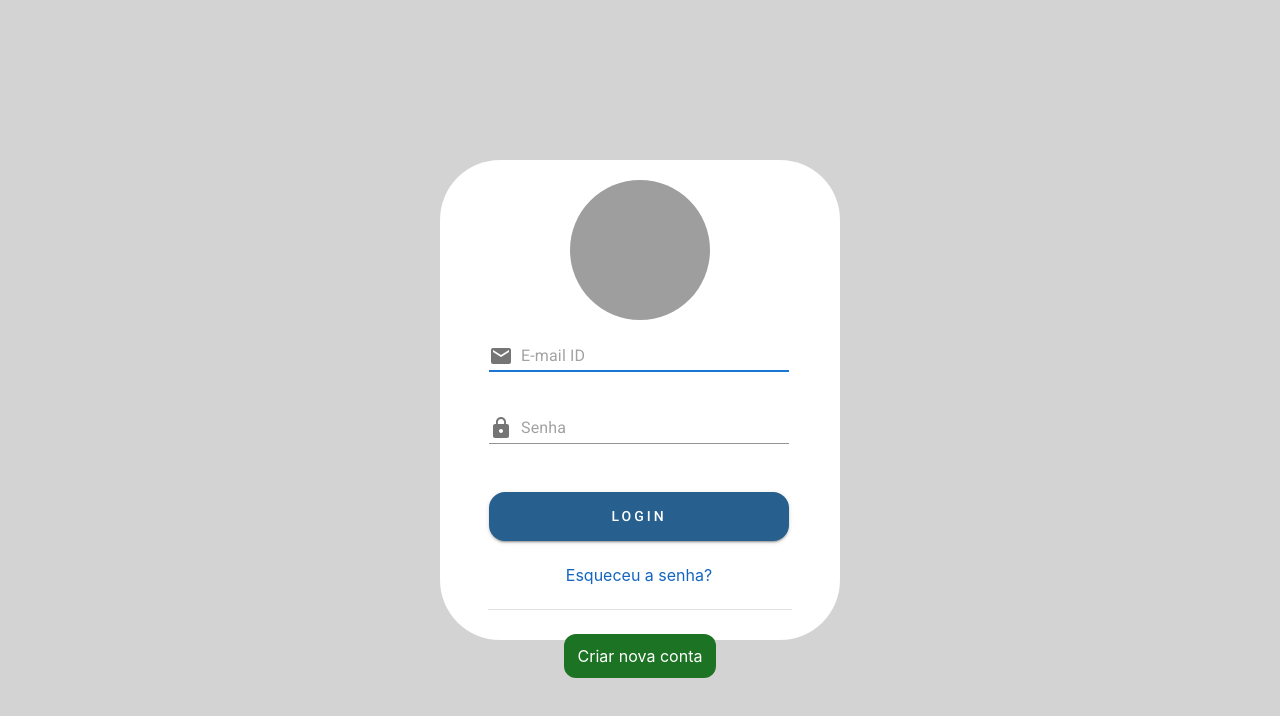
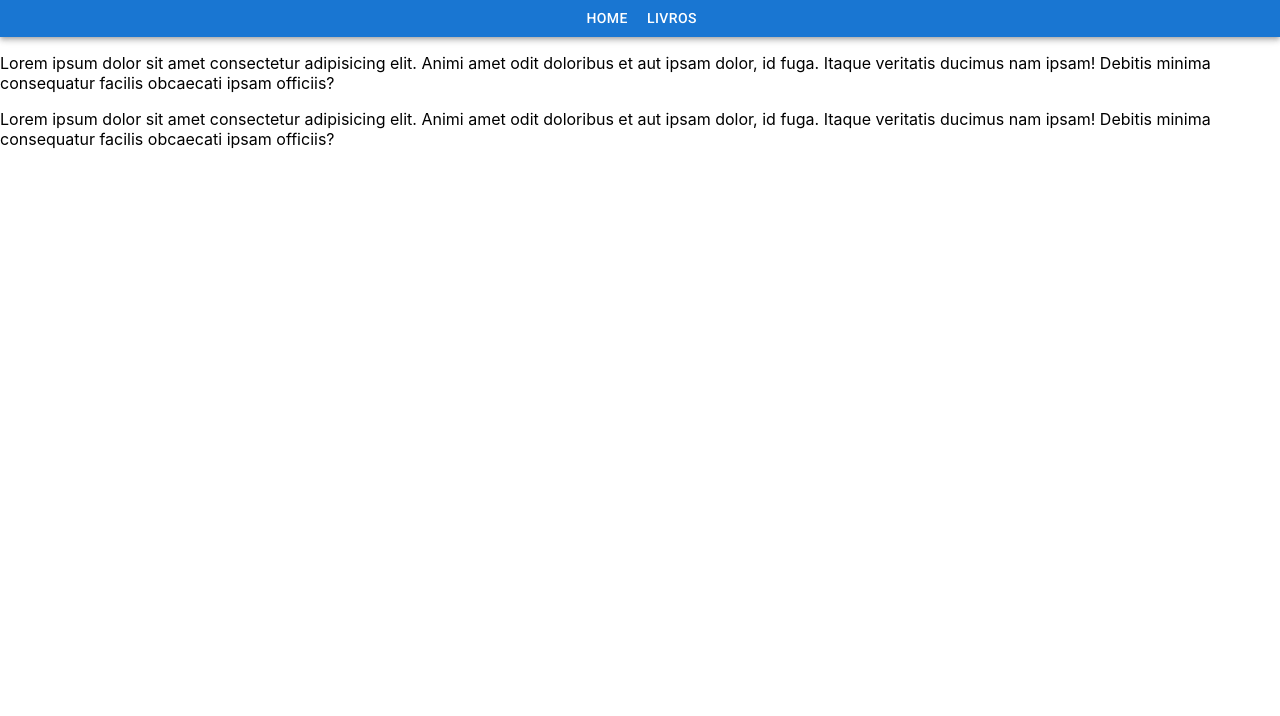
Before and after one commit to luancortezdev/resumindo-livros-frontend, a React (Create React App) app: page / in a window 1280 px wide. Shown: the top 716 px of the page. Built offline with nearby package versions, Linux system fonts and the light colour scheme; grey boxes are pictures that could not be loaded.

Commit message:
feat: :sparkles: Alguns paths adicionados ao componente Routes: formulario, livros e login

```diff
--- a/src/routes/index.tsx
+++ b/src/routes/index.tsx
@@ -1,12 +1,19 @@
 import { Route, Routes } from 'react-router-dom'
+import NavBar from '../components/NavBar'
+import { Livros } from '../pages/Livros'
 import Login from '../pages/Login'
-import PaginaPrincipal from '../pages/PaginaPrincipal'
+import Formulario from '../pages/Formulario'
+import { Home } from '../pages/Home'
 
 export default function AppRoutes() {
   return (
     <Routes>
-      <Route path='/' element={<Login />} />
-      <Route path='/pagina-principal' element={<PaginaPrincipal />} />
+      <Route path='/' element={<NavBar />}>
+        <Route path='/' element={<Home />} />
+        <Route path='/formulario' element={<Formulario />} />
+        <Route path='/livros' element={<Livros />} />
+      </Route>
+      <Route path='/login' element={<Login />} />
     </Routes>
   )
 }
```
